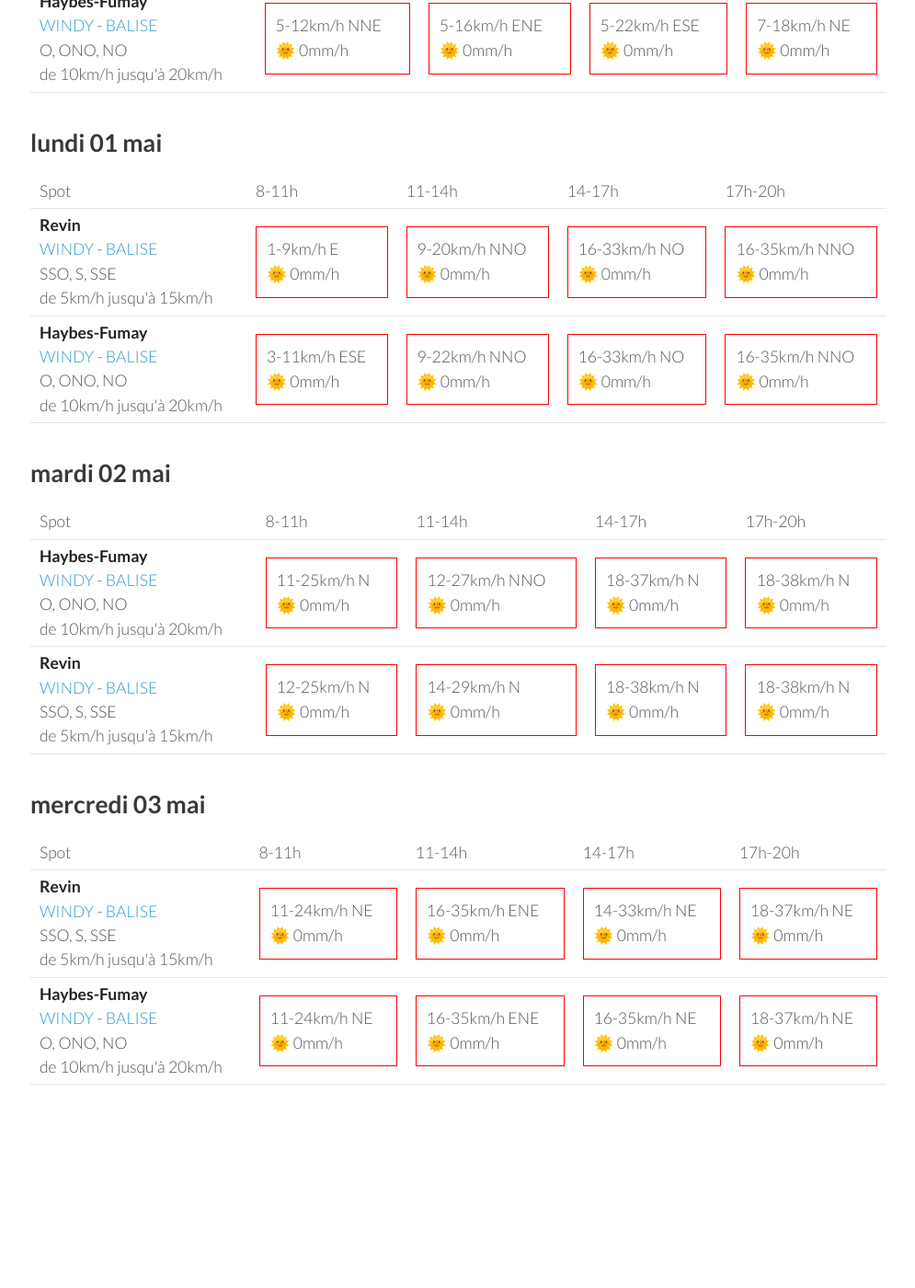
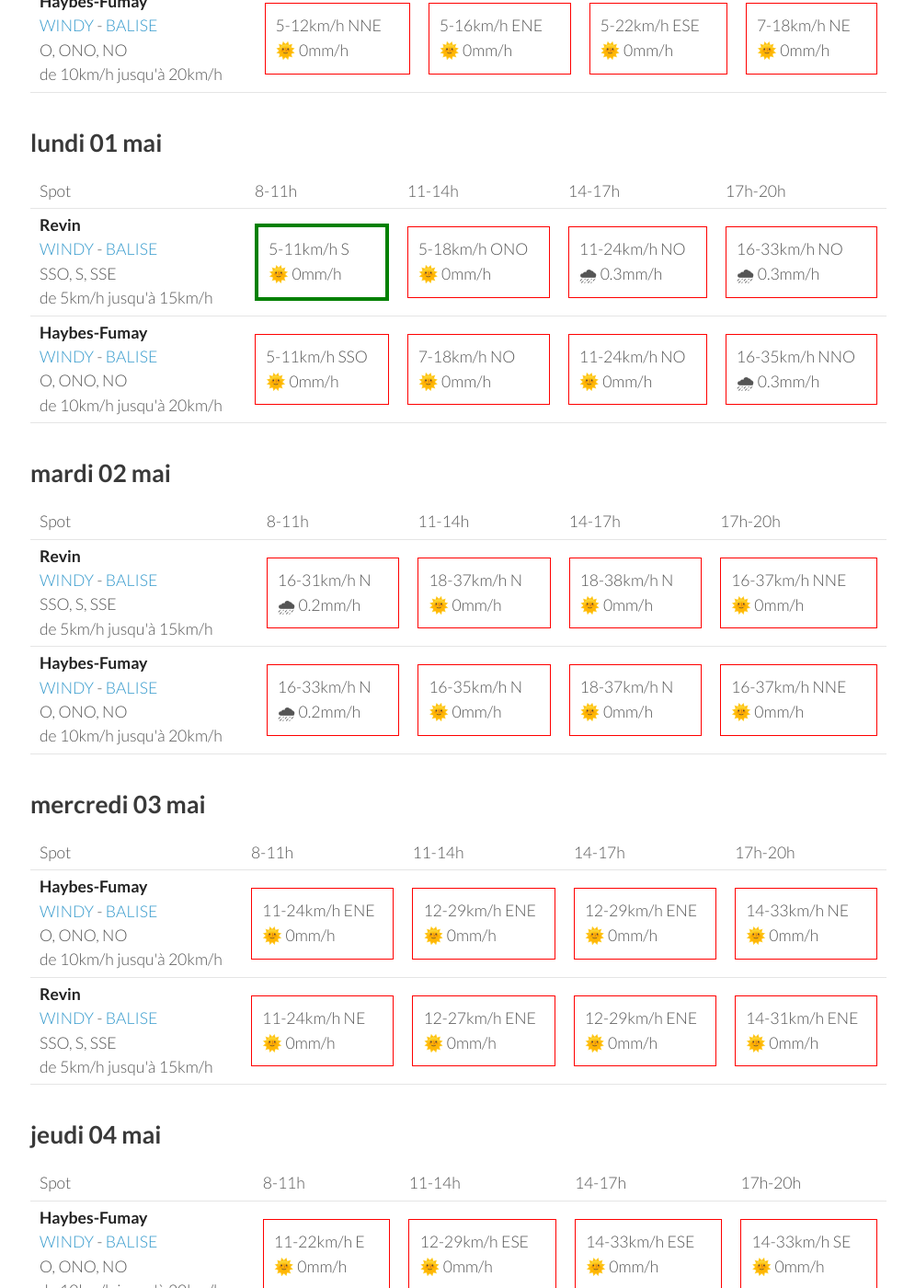
Before and after one commit to parapente-dans-le-nord/parapente-dans-le-nord.github.io, a Jekyll site: the page built from ardennes.markdown, in a window 1280 px wide and 1400 px high, scrolled down 859 px. Shown: the whole window at 92% size, without its empty margins (25-1020 px from the left). Built offline with Jekyll 4.4.1, drawn with Linux system fonts in a browser that asks for light colours; before the commit the page ends 2166 px from its top, so only the background shows below that; some of the changed text lies outside the part shown.

Commit message:
update index.markdown

```diff
--- a/ardennes.markdown
+++ b/ardennes.markdown
@@ -96,20 +96,20 @@ page mise à jour le samedi 29 avril 06:10
 <tr>
         <td><strong>Revin</strong><br><a href="https://windy.com/49.948/4.625?49.543,4.625,8">WINDY</a> - <span class=""><a href="http://www.balisemeteo.com/balise.php?idBalise=5019">BALISE</a> </span><br> <span class="vent-favorable">SSO, S, SSE</span><br><span class="force-vent">de 5km/h jusqu'à 15km/h</span> </td>
 
-            <td><div class="not-flyable"><p>1-9km/h E</p><p>🌞 0mm/h</p></div></td>
-            <td><div class="not-flyable"><p>9-20km/h NNO</p><p>🌞 0mm/h</p></div></td>
-            <td><div class="not-flyable"><p>16-33km/h NO</p><p>🌞 0mm/h</p></div></td>
-            <td><div class="not-flyable"><p>16-35km/h NNO</p><p>🌞 0mm/h</p></div></td>
+            <td><div class="flyable"><p>5-11km/h S</p><p>🌞 0mm/h</p></div></td>
+            <td><div class="not-flyable"><p>5-18km/h ONO</p><p>🌞 0mm/h</p></div></td>
+            <td><div class="not-flyable"><p>11-24km/h NO</p><p>🌧 0.3mm/h</p></div></td>
+            <td><div class="not-flyable"><p>16-33km/h NO</p><p>🌧 0.3mm/h</p></div></td>
 
 
     </tr>
 <tr>
         <td><strong>Haybes-Fumay</strong><br><a href="https://windy.com/49.998/4.715?49.913,4.738,10">WINDY</a> - <span class=""><a href="http://www.balisemeteo.com/balise.php?idBalise=104">BALISE</a> </span><br> <span class="vent-favorable">O, ONO, NO</span><br><span class="force-vent">de 10km/h jusqu'à 20km/h</span> </td>
 
-            <td><div class="not-flyable"><p>3-11km/h ESE</p><p>🌞 0mm/h</p></div></td>
-            <td><div class="not-flyable"><p>9-22km/h NNO</p><p>🌞 0mm/h</p></div></td>
-            <td><div class="not-flyable"><p>16-33km/h NO</p><p>🌞 0mm/h</p></div></td>
-            <td><div class="not-flyable"><p>16-35km/h NNO</p><p>🌞 0mm/h</p></div></td>
+            <td><div class="not-flyable"><p>5-11km/h SSO</p><p>🌞 0mm/h</p></div></td>
+            <td><div class="not-flyable"><p>7-18km/h NO</p><p>🌞 0mm/h</p></div></td>
+            <td><div class="not-flyable"><p>11-24km/h NO</p><p>🌞 0mm/h</p></div></td>
+            <td><div class="not-flyable"><p>16-35km/h NNO</p><p>🌧 0.3mm/h</p></div></td>
 
 
     </tr>
@@ -130,22 +130,22 @@ page mise à jour le samedi 29 avril 06:10
       <td>17h-20h</td>
     </tr>
 <tr>
-        <td><strong>Haybes-Fumay</strong><br><a href="https://windy.com/49.998/4.715?49.913,4.738,10">WINDY</a> - <span class=""><a href="http://www.balisemeteo.com/balise.php?idBalise=104">BALISE</a> </span><br> <span class="vent-favorable">O, ONO, NO</span><br><span class="force-vent">de 10km/h jusqu'à 20km/h</span> </td>
+        <td><strong>Revin</strong><br><a href="https://windy.com/49.948/4.625?49.543,4.625,8">WINDY</a> - <span class=""><a href="http://www.balisemeteo.com/balise.php?idBalise=5019">BALISE</a> </span><br> <span class="vent-favorable">SSO, S, SSE</span><br><span class="force-vent">de 5km/h jusqu'à 15km/h</span> </td>
 
-            <td><div class="not-flyable"><p>11-25km/h N</p><p>🌞 0mm/h</p></div></td>
-            <td><div class="not-flyable"><p>12-27km/h NNO</p><p>🌞 0mm/h</p></div></td>
+            <td><div class="not-flyable"><p>16-31km/h N</p><p>🌧 0.2mm/h</p></div></td>
             <td><div class="not-flyable"><p>18-37km/h N</p><p>🌞 0mm/h</p></div></td>
             <td><div class="not-flyable"><p>18-38km/h N</p><p>🌞 0mm/h</p></div></td>
+            <td><div class="not-flyable"><p>16-37km/h NNE</p><p>🌞 0mm/h</p></div></td>
 
 
     </tr>
 <tr>
-        <td><strong>Revin</strong><br><a href="https://windy.com/49.948/4.625?49.543,4.625,8">WINDY</a> - <span class=""><a href="http://www.balisemeteo.com/balise.php?idBalise=5019">BALISE</a> </span><br> <span class="vent-favorable">SSO, S, SSE</span><br><span class="force-vent">de 5km/h jusqu'à 15km/h</span> </td>
+        <td><strong>Haybes-Fumay</strong><br><a href="https://windy.com/49.998/4.715?49.913,4.738,10">WINDY</a> - <span class=""><a href="http://www.balisemeteo.com/balise.php?idBalise=104">BALISE</a> </span><br> <span class="vent-favorable">O, ONO, NO</span><br><span class="force-vent">de 10km/h jusqu'à 20km/h</span> </td>
 
-            <td><div class="not-flyable"><p>12-25km/h N</p><p>🌞 0mm/h</p></div></td>
-            <td><div class="not-flyable"><p>14-29km/h N</p><p>🌞 0mm/h</p></div></td>
-            <td><div class="not-flyable"><p>18-38km/h N</p><p>🌞 0mm/h</p></div></td>
-            <td><div class="not-flyable"><p>18-38km/h N</p><p>🌞 0mm/h</p></div></td>
+            <td><div class="not-flyable"><p>16-33km/h N</p><p>🌧 0.2mm/h</p></div></td>
+            <td><div class="not-flyable"><p>16-35km/h N</p><p>🌞 0mm/h</p></div></td>
+            <td><div class="not-flyable"><p>18-37km/h N</p><p>🌞 0mm/h</p></div></td>
+            <td><div class="not-flyable"><p>16-37km/h NNE</p><p>🌞 0mm/h</p></div></td>
 
 
     </tr>
@@ -166,22 +166,22 @@ page mise à jour le samedi 29 avril 06:10
       <td>17h-20h</td>
     </tr>
 <tr>
-        <td><strong>Revin</strong><br><a href="https://windy.com/49.948/4.625?49.543,4.625,8">WINDY</a> - <span class=""><a href="http://www.balisemeteo.com/balise.php?idBalise=5019">BALISE</a> </span><br> <span class="vent-favorable">SSO, S, SSE</span><br><span class="force-vent">de 5km/h jusqu'à 15km/h</span> </td>
+        <td><strong>Haybes-Fumay</strong><br><a href="https://windy.com/49.998/4.715?49.913,4.738,10">WINDY</a> - <span class=""><a href="http://www.balisemeteo.com/balise.php?idBalise=104">BALISE</a> </span><br> <span class="vent-favorable">O, ONO, NO</span><br><span class="force-vent">de 10km/h jusqu'à 20km/h</span> </td>
 
-            <td><div class="not-flyable"><p>11-24km/h NE</p><p>🌞 0mm/h</p></div></td>
-            <td><div class="not-flyable"><p>16-35km/h ENE</p><p>🌞 0mm/h</p></div></td>
+            <td><div class="not-flyable"><p>11-24km/h ENE</p><p>🌞 0mm/h</p></div></td>
+            <td><div class="not-flyable"><p>12-29km/h ENE</p><p>🌞 0mm/h</p></div></td>
+            <td><div class="not-flyable"><p>12-29km/h ENE</p><p>🌞 0mm/h</p></div></td>
             <td><div class="not-flyable"><p>14-33km/h NE</p><p>🌞 0mm/h</p></div></td>
-            <td><div class="not-flyable"><p>18-37km/h NE</p><p>🌞 0mm/h</p></div></td>
 
 
     </tr>
 <tr>
-        <td><strong>Haybes-Fumay</strong><br><a href="https://windy.com/49.998/4.715?49.913,4.738,10">WINDY</a> - <span class=""><a href="http://www.balisemeteo.com/balise.php?idBalise=104">BALISE</a> </span><br> <span class="vent-favorable">O, ONO, NO</span><br><span class="force-vent">de 10km/h jusqu'à 20km/h</span> </td>
+        <td><strong>Revin</strong><br><a href="https://windy.com/49.948/4.625?49.543,4.625,8">WINDY</a> - <span class=""><a href="http://www.balisemeteo.com/balise.php?idBalise=5019">BALISE</a> </span><br> <span class="vent-favorable">SSO, S, SSE</span><br><span class="force-vent">de 5km/h jusqu'à 15km/h</span> </td>
 
             <td><div class="not-flyable"><p>11-24km/h NE</p><p>🌞 0mm/h</p></div></td>
-            <td><div class="not-flyable"><p>16-35km/h ENE</p><p>🌞 0mm/h</p></div></td>
-            <td><div class="not-flyable"><p>16-35km/h NE</p><p>🌞 0mm/h</p></div></td>
-            <td><div class="not-flyable"><p>18-37km/h NE</p><p>🌞 0mm/h</p></div></td>
+            <td><div class="not-flyable"><p>12-27km/h ENE</p><p>🌞 0mm/h</p></div></td>
+            <td><div class="not-flyable"><p>12-29km/h ENE</p><p>🌞 0mm/h</p></div></td>
+            <td><div class="not-flyable"><p>14-31km/h ENE</p><p>🌞 0mm/h</p></div></td>
 
 
     </tr>
@@ -189,3 +189,39 @@ page mise à jour le samedi 29 avril 06:10
 </tbody>
 </table>
 {:/}
+## jeudi 04 mai
+
+{::nomarkdown}
+<table>
+  <tbody>
+    <tr>
+      <td>Spot</td>
+      <td>8-11h</td>
+      <td>11-14h</td>
+      <td>14-17h</td>
+      <td>17h-20h</td>
+    </tr>
+<tr>
+        <td><strong>Haybes-Fumay</strong><br><a href="https://windy.com/49.998/4.715?49.913,4.738,10">WINDY</a> - <span class=""><a href="http://www.balisemeteo.com/balise.php?idBalise=104">BALISE</a> </span><br> <span class="vent-favorable">O, ONO, NO</span><br><span class="force-vent">de 10km/h jusqu'à 20km/h</span> </td>
+
+            <td><div class="not-flyable"><p>11-22km/h E</p><p>🌞 0mm/h</p></div></td>
+            <td><div class="not-flyable"><p>12-29km/h ESE</p><p>🌞 0mm/h</p></div></td>
+            <td><div class="not-flyable"><p>14-33km/h ESE</p><p>🌞 0mm/h</p></div></td>
+            <td><div class="not-flyable"><p>14-33km/h SE</p><p>🌞 0mm/h</p></div></td>
+
+
+    </tr>
+<tr>
+        <td><strong>Revin</strong><br><a href="https://windy.com/49.948/4.625?49.543,4.625,8">WINDY</a> - <span class=""><a href="http://www.balisemeteo.com/balise.php?idBalise=5019">BALISE</a> </span><br> <span class="vent-favorable">SSO, S, SSE</span><br><span class="force-vent">de 5km/h jusqu'à 15km/h</span> </td>
+
+            <td><div class="not-flyable"><p>11-22km/h E</p><p>🌞 0mm/h</p></div></td>
+            <td><div class="not-flyable"><p>14-31km/h ESE</p><p>🌞 0mm/h</p></div></td>
+            <td><div class="not-flyable"><p>16-35km/h ESE</p><p>🌞 0mm/h</p></div></td>
+            <td><div class="not-flyable"><p>14-33km/h SE</p><p>🌞 0mm/h</p></div></td>
+
+
+    </tr>
+
+</tbody>
+</table>
+{:/}
```
Also changed, not shown: other parts of ardennes.markdown (+1 -1 lines).
